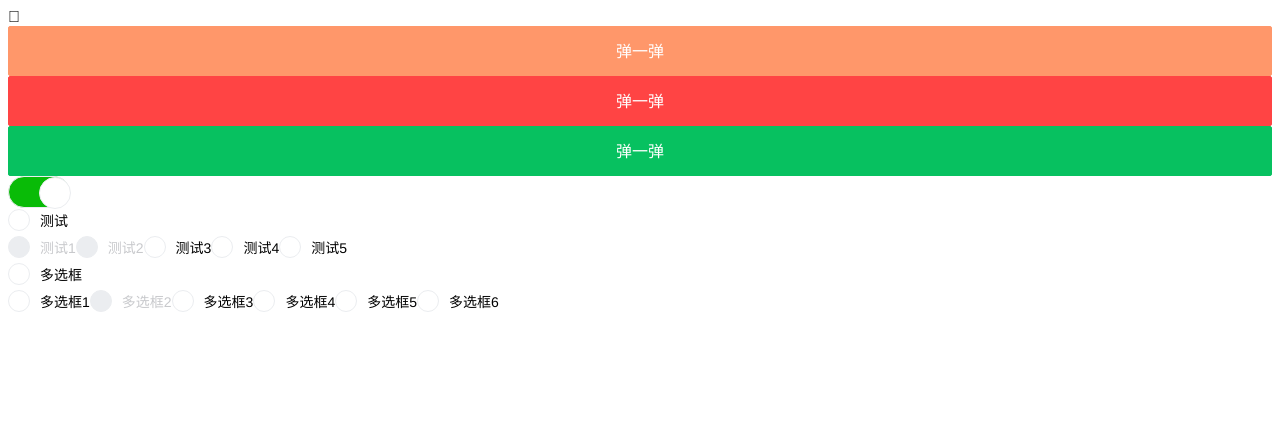
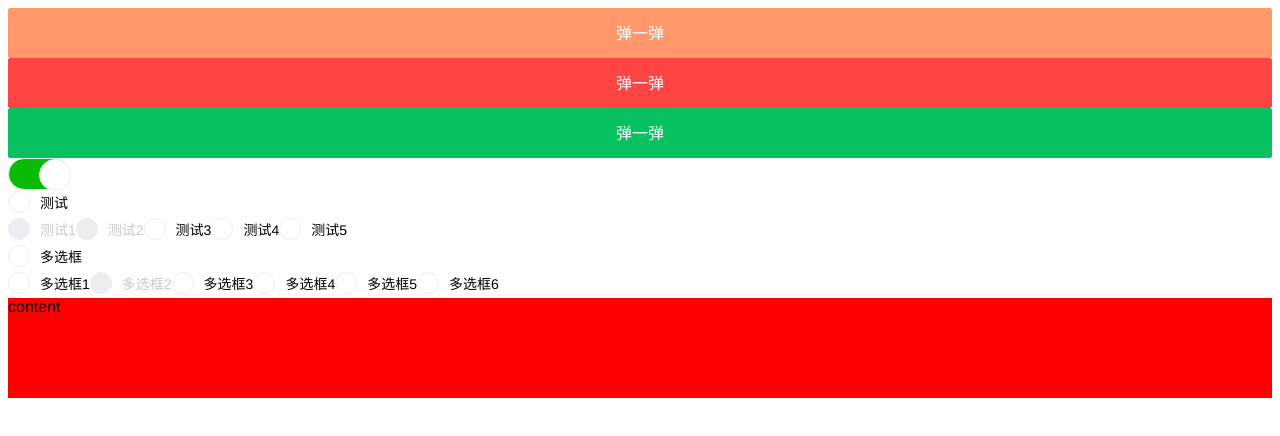
Before and after one commit to Greency/cy-ui, a Vue app in the folder ui/: page / in a window 1280 px wide. Shown: the top 436 px of the page. Built offline with nearby package versions, Linux system fonts and the light colour scheme; the HTML template or start-up script is replaced by a standard one; a web font is replaced by a local one.

Commit message:
feat: swipeCell组件

```diff
--- a/ui/src/App.vue
+++ b/ui/src/App.vue
@@ -33,6 +33,13 @@
 		<cy-toast mode="fail" content="提交失败提交失败提交失败提交失败"></cy-toast>-->
 
 		<cy-picker v-model="show" focusPosition="middle" :columns="columns" @submit="submitChoose"></cy-picker>
+		<cy-swipe-cell>
+			<div class="content" slot="content">content</div>
+			<div class="delete" slot="right">
+				删除
+			</div>
+		</cy-swipe-cell>
+		<div class="placeholder"></div>
 	</div>
 </template>
 
@@ -46,6 +53,7 @@ import RadioGroup from './packages/radio/radioGroup';
 import Checkbox from './packages/checkbox/checkbox';
 import CheckboxGroup from './packages/checkbox/checkboxGroup';
 import Modal from './packages/modal';
+import SwipeCell from './packages/swipeCell/swipeCell';
 
 export default {
 	name: 'app',
@@ -58,7 +66,8 @@ export default {
 		'cy-radio-group': RadioGroup,
 		'cy-checkbox': Checkbox,
 		'cy-checkbox-group': CheckboxGroup,
-		'cy-modal': Modal
+		'cy-modal': Modal,
+		'cy-swipe-cell': SwipeCell
 	},
 	data() {
 		return {
@@ -134,7 +143,18 @@ body {
 	font-family: "PingFang SC", Helvetica, "STHeiti STXihei", "Microsoft YaHei",
 		Tohoma, Arial, sans-serif;
 }
-.wrapper::before {
-	content: "\F0C1";
+
+.placeholder {
+	height: 800px;
+}
+
+.content {
+	height: 100px;
+	background-color: red;
+}
+
+.delete {
+	height: 100%;
+	background-color: blue;
 }
 </style>
--- a/ui/src/packages/mask/main.vue
+++ b/ui/src/packages/mask/main.vue
@@ -1,5 +1,5 @@
 <template>
-	<div class="cy-mask" v-if="show" @onmouseover.stop></div>
+	<div class="cy-mask" v-if="show" @click="test2" @mousemove="test"></div>
 </template>
 
 <script>
@@ -8,6 +8,16 @@ export default {
 	data(){
 		return {
 			show: true
+		}
+	},
+	methods: {
+		test(e){
+			e.preventDefault();
+			e.stopPropagation();
+			console.log('mouseover mask');
+		},
+		test2(){
+			console.log('click: mask');
 		}
 	}
 }
--- /dev/null
+++ b/ui/src/packages/swipeCell/swipeCell.vue
@@ -0,0 +1,80 @@
+<template>
+	<div class="cy-swipe-cell">
+		<div class="cy-swipe-cell-right">
+			<slot name="right"></slot>
+		</div>
+		<div
+			class="cy-swipe-cell-content"
+			:style="{transform: `translate3d(${offsetX}px, 0, 0)`}"
+			@touchstart="handleTouchStart"
+			@touchmove.prevent="handleTouchMove"
+			@touchend="handleTouchEnd"
+		>
+			<slot name="content"></slot>
+		</div>
+	</div>
+</template>
+
+<script>
+export default {
+	name: 'SwipeCell',
+	data() {
+		return {
+			expand: false,
+			close: true,
+			rightWidth: 100,
+			startX: 0,
+			offsetX: 0,
+		}
+	},
+	methods: {
+		handleTouchStart(e) {
+			if (this.expand) {
+				this.offsetX = 0;
+			} else {
+				this.startX = e.touches[0].clientX;
+			}
+		},
+		handleTouchMove(e) {
+			let offsetX = e.touches[0].clientX - this.startX;
+
+			if (offsetX <= 0) {
+				this.offsetX = offsetX;
+			}
+		},
+		handleTouchEnd() {
+			let { rightWidth, offsetX } = this;
+
+			if (Math.abs(offsetX) < rightWidth / 2) {
+				this.expand = false;
+				this.offsetX = 0;
+			} else {
+				this.expand = true;
+				this.offsetX = -rightWidth;
+				this.startX = this.offsetX;
+			}
+		}
+	}
+}
+</script>
+
+<style lang="stylus">
+.cy-swipe-cell {
+	position: relative;
+	width: 100%;
+	overflow: hidden;
+
+	&-content {
+		position: relative;
+		width: 100%;
+		transition: all 200ms ease;
+	}
+
+	&-right {
+		position: absolute;
+		top: 0;
+		right: 0;
+		height: 100%;
+	}
+}
+</style>
```
Also changed, not shown: ui/src/packages/swipeCell/swipeCellGroup.vue (added, +9 -0 lines).
